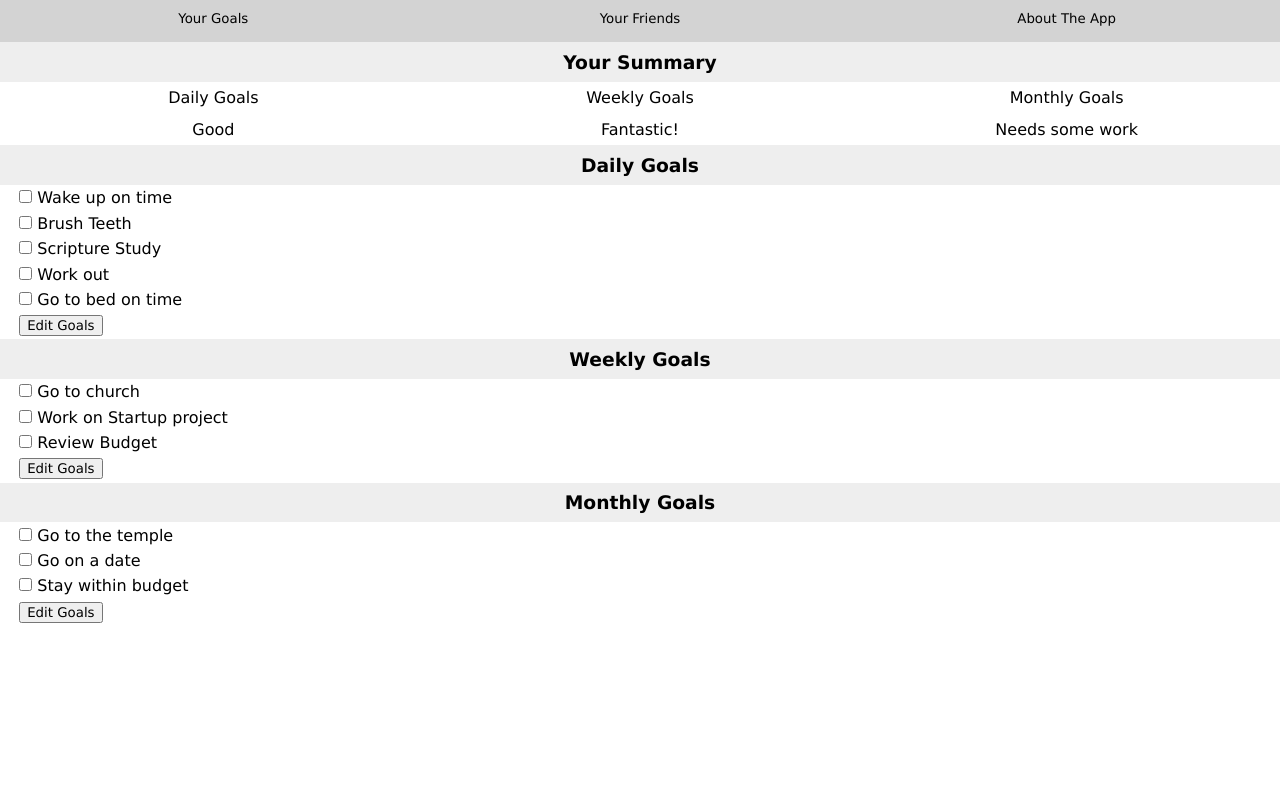
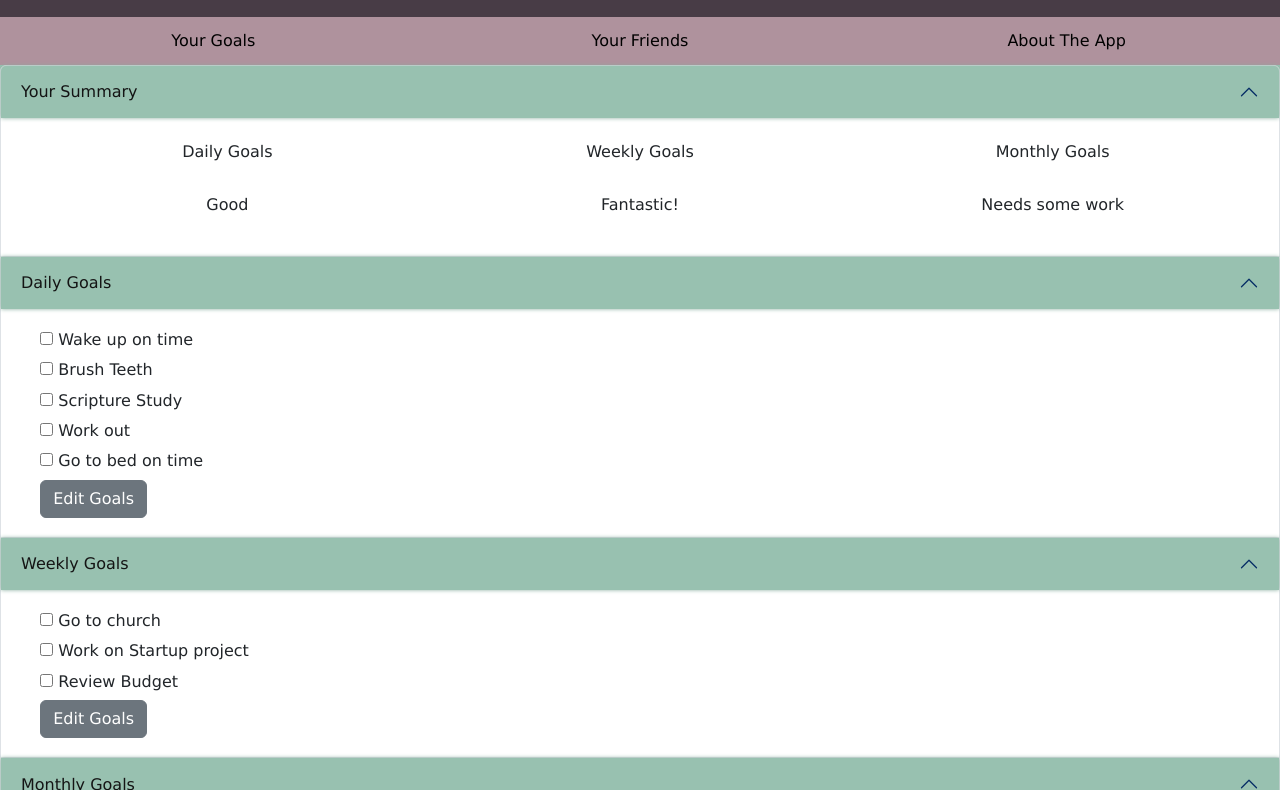
Before and after one commit to BeauYancey/startup, a plain HTML site: page index.html in a window 1280 px wide. Shown: the part 95-885 px from the top of the page. Before the commit the page ends 800 px from the top, so only its background shows below. Drawn offline with nearby package versions, Linux system fonts and the light colour scheme.

Commit message:
changed color scheme, implemented accordion

```diff
--- a/index.css
+++ b/index.css
@@ -1,12 +1,24 @@
+:root {
+    --primary-color: #483C46;
+    --secondary-color: #AF929D;
+    --tertiary-color: #98C1B0;
+}
+
 * {
     font-family: Verdana, Geneva, Tahoma, sans-serif;
     margin: 0px;
 }
 
+body {
+    margin-bottom:1em;
+}
+
 #top-logo {
+    margin-bottom: 0;
     padding: 0.8em;
     text-align: center;
-    background-color: grey;
+    background-color: var(--primary-color);
+    color: var(--secondary-color)
 }
 
 #global-nav-bar {
@@ -17,32 +29,47 @@
 }
 
 .app-name {
-    color: darkgrey;
+    color: white;
 }
 
 .nav-button {
     border: none;
-    background-color: rgb(211, 211, 211)
+    background-color: var(--secondary-color)
 }
 
 .nav-button:hover {
-    background-color: rgb(190, 190, 190);
+    filter: brightness(90%)
 }
 
 .nav-button:active {
-    height: 3.8em;
-    width: 34vw;
+    height: 3em;
+    width: 33.5vw;
 }
 
-h3 {
-    padding: .5em;
-    text-align: center;
-    background-color: rgb(238, 238, 238);
+.accordion {
+    background-color: var(--tertiary-color);
+}
+
+.accordion-button:hover {
+    background-color: var(--tertiary-color);
+}
+
+.accordion-button:not(.collapsed) {
+    background-color: var(--tertiary-color);
+    color: rgb(20, 20, 20);
+    box-shadow: 0 0 0.25rem #88AD9E;
+}
+
+.accordion-button:focus {
+    box-shadow: 0 0 0.25rem #88AD9E;
+    border-color: #88AD9E;
+    z-index: 3;
 }
 
 #summary {
     display: grid;
     grid-template-columns: 1fr 1fr 1fr;
+    align-items: center;
 }
 
 #summary > p {
--- a/index.html
+++ b/index.html
@@ -3,6 +3,11 @@
   <head>
     <meta charset="UTF-8" />
     <meta name="viewport" content="width=device-width, initial-scale=1.0" />
+
+    <link href="https://cdn.jsdelivr.net/npm/bootstrap@5.3.0-alpha1/dist/css/bootstrap.min.css"
+    rel="stylesheet" integrity="sha384-GLhlTQ8iRABdZLl6O3oVMWSktQOp6b7In1Zl3/Jr59b6EGGoI1aFkw7cmDA6j6gD"
+    crossorigin="anonymous"
+    />
     <link rel="stylesheet" href="index.css" />
     <title>Do More</title>
   </head>
@@ -18,26 +23,40 @@
         </menu>
       </nav>
     </header>
+
     <main>
 
-      <section>
-        <h3>Your Summary</h3>
-        <section id="summary">
+      <div class="accordion">
+        <div class="accordion-item">
+          <h3 class="accordion-header">
+            <button class="accordion-button" type="button" data-bs-toggle="collapse" data-bs-target="#summary-collapse">
+              Your Summary
+            </button>
+          </h3>
+
+          <div class="accordion-collapse collapse show" id="summary-collapse">
+            <div class="accordion-body" id="summary">
               <p>Daily Goals</p>
               <p>Weekly Goals</p>
               <p>Monthly Goals</p>
               <p>Good</p>
               <p>Fantastic!</p>
               <p>Needs some work</p>
-        </section>
-      </section>
+            </div>
+          </div>
+        </div>
 
-      <section id="daily-goals">
-        <h3>Daily Goals</h3>
-
+        <div class="accordion-item">
+          <h3 class="accordion-header">
+            <button class="accordion-button" type="button" data-bs-toggle="collapse" data-bs-target="#daily-collapse">
+              Daily Goals
+            </button>
+          </h3>
+          <div class="accordion-collapse collapse show" id="daily-collapse">
+            <div class="accordion-body">
               <div class="goal-list">
                 <div class="goal">
-            <input type="checkbox"/>
+                  <input type="checkbox" />
                   <label>Wake up on time</label>
                 </div>
 
@@ -65,15 +84,21 @@
                   <input type="text" placeholder="Add a new goal" />
                 </div>
                 <div class="goal">
-            <button>Edit Goals</button>
-
+                  <button class="btn btn-secondary">Edit Goals</button>
                 </div>
               </div>
-      </section>
+            </div>
+          </div>
+        </div>
 
-      <section id="weekly-goals">
-        <h3>Weekly Goals</h3>
-        <div class="goal-list">
+        <div class="accordion-item">
+          <h3 class="accordion-header">
+            <button class="accordion-button" type="button" data-bs-toggle="collapse" data-bs-target="#weekly-collapse">
+              Weekly Goals
+            </button>
+          </h3>
+          <div class="accordion-collapse collapse show" id="weekly-collapse">
+            <div class="accordion-body">
               <div class="goal">
                 <input type="checkbox"> Go to church</input>
               </div>
@@ -88,15 +113,22 @@
                 <input type="text" placeholder="Add a new goal" />
               </div>
               <div class="goal">
-            <button>Edit Goals</button>
+                <button class="btn btn-secondary">Edit Goals</button>
+              </div>
+            </div>
           </div>
 
         </div>
 
-      </section>
-      <section id="monthly-goals">
-        <h3>Monthly Goals</h3>
-        <div class="goal-list">
+        <div class="accordion-item">
+          <h3 class="accordion-header">
+            <button class="accordion-button" type="button" data-bs-toggle="collapse" data-bs-target="#monthly-collapse">
+              Monthly Goals
+            </button>
+          </h3>
+
+          <div class="accordion-collapse collapse show" id="monthly-collapse">
+            <div class="accordion-body">
               <div class="goal">
                 <input type="checkbox"> Go to the temple</input>
               </div>
@@ -111,15 +143,20 @@
                 <input type="text" placeholder="Add a new goal" />
               </div>
               <div class="goal">
-            <button>Edit Goals</button>
+                <button class="btn btn-secondary">Edit Goals</button>
               </div>
+            </div>
+          </div>
+        </div>
+      </div>
+    </main>
 
-        </div>
-
-      </section>
-    </main>
     <footer>
 
     </footer>
+
   </body>
+  <script src="https://cdn.jsdelivr.net/npm/bootstrap@5.3.0-alpha1/dist/js/bootstrap.bundle.min.js"
+  integrity="sha384-w76AqPfDkMBDXo30jS1Sgez6pr3x5MlQ1ZAGC+nuZB+EYdgRZgiwxhTBTkF7CXvN"
+  crossorigin="anonymous"></script>
 </html>
```
Lines whose indentation alone changed are shown as unchanged.
